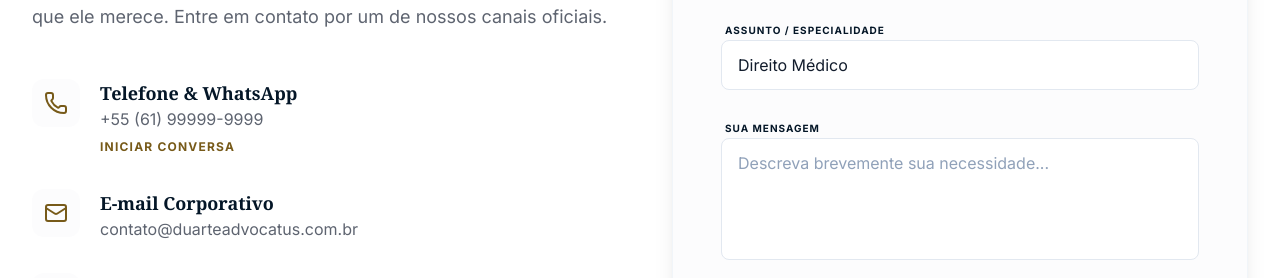
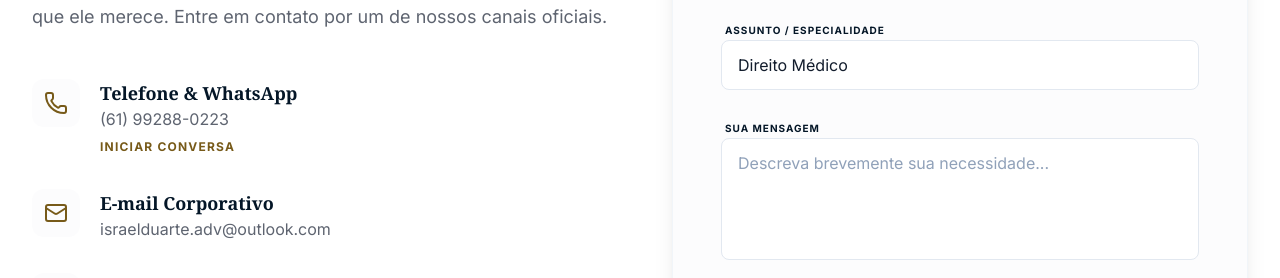
Before and after one commit to duartejus2026-cmyk/duarte.jus, a React (Vite) app: page / in a window 1280 px wide. Shown: the part 5259-5537 px from the top of the page. Built offline with nearby package versions, Linux system fonts and the light colour scheme; no server answers; the database is empty; a web font is replaced by a local one.

Commit message:
Update: Novos canais de contato (Tel/Email)

```diff
--- a/src/components/sections/Contact.tsx
+++ b/src/components/sections/Contact.tsx
@@ -63,7 +63,7 @@ export default function Contact() {
                 </div>
                 <div>
                   <h4 className="font-serif text-lg font-bold text-primary">Telefone & WhatsApp</h4>
-                  <p className="text-text-muted font-sans">+55 (61) 99999-9999</p>
+                  <p className="text-text-muted font-sans">(61) 99288-0223</p>
                   <button className="text-gold text-xs font-bold uppercase tracking-widest mt-2 hover:underline">Iniciar Conversa</button>
                 </div>
               </div>
@@ -74,7 +74,7 @@ export default function Contact() {
                 </div>
                 <div>
                   <h4 className="font-serif text-lg font-bold text-primary">E-mail Corporativo</h4>
-                  <p className="text-text-muted font-sans">contato@duarteadvocatus.com.br</p>
+                  <p className="text-text-muted font-sans">israelduarte.adv@outlook.com</p>
                 </div>
               </div>
 
--- a/src/components/sections/TriageIA.tsx
+++ b/src/components/sections/TriageIA.tsx
@@ -152,7 +152,7 @@ export default function TriageIA() {
                   <div className="pt-4 flex flex-col gap-3">
                     <Button variant="gold" fullWidth onClick={() => {
                       const msg = `Olá, fiz uma triagem no site Duarte Advocatus e gostaria de atendimento.\n\n*Especialidade indicada:* ${result.specialtyRecommended}\n*Resumo do caso:* ${description.substring(0, 300)}...`;
-                      window.open(`https://wa.me/5561999999999?text=${encodeURIComponent(msg)}`, '_blank');
+                      window.open(`https://wa.me/5561992880223?text=${encodeURIComponent(msg)}`, '_blank');
                     }}>Falar com Especialista no WhatsApp</Button>
                     <button onClick={reset} className="text-xs uppercase font-bold text-text-muted hover:text-primary transition-colors py-2">Realizar Nova Triagem</button>
                   </div>
--- a/src/pages/Home.tsx
+++ b/src/pages/Home.tsx
@@ -84,7 +84,7 @@ export default function Home() {
       </main>
 
       <Footer />
-      <WhatsAppButton phoneNumber="5561999999999" />
+      <WhatsAppButton phoneNumber="5561992880223" />
     </div>
   );
 }
```
